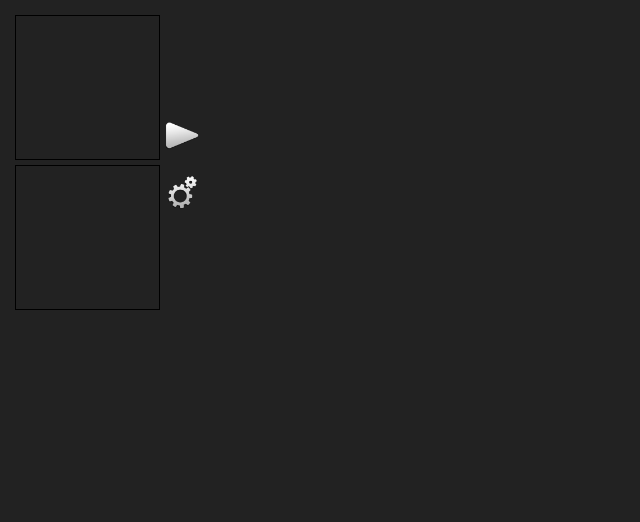
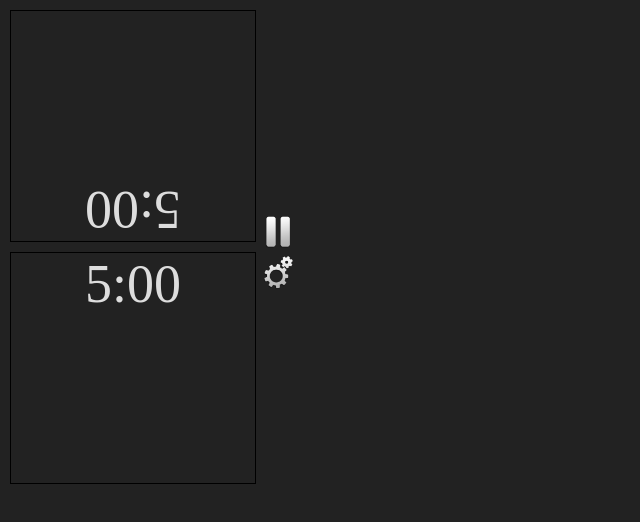
Before and after one commit to WWuzzy/hynkovo-chess-clock, a website: page app/www/index.html in a window 1280 px wide. Shown: the whole page, without its empty margins (0-640 px from the left). Drawn offline with Linux system fonts and the light colour scheme.

Commit message:
Make the design responsive.

```diff
--- a/app/www/css/app.css
+++ b/app/www/css/app.css
@@ -1,106 +1,97 @@
-
-/* Tip: Use "@import" to add styles instead of adding <link>'s in your
-   HTML, and volo will inline it when building for production */
-
-/* Your styles here */
-
-
 html {
     background: #222222;
     color: #DDDDDD;
+	height: 100%;
+}
+
+body {
+	height:100%;
+	margin: 0;
 }
 
 input {
 	float: right;
 }
 
-#clock1 {
-  transform: rotate(180deg);
-}
 
 .active {
     background: #333333;
 }
 
-.button {
+.button_icon {
     width: 36px;
     height: 36px;
-    position: absolute;
-	float: right;
 }
 
-#pausebutton {
-    margin-top: 110px; /* TODO: center */
-    margin-left: 156px;
-}
 
-#settingsbutton {
-    margin-top: 166px;
-    margin-left: 156px;
+#wrapper {
+   max-width: 300px;
+   height: 96%;
+   max-height: 500px;
+   padding-top:10px;
 }
 
 #settings {
-   margin: 0;
-   position: absolute;
-   top: 10px;
-   left: 10px;
-   width: 200px; /* TODO */
-   height: 300px;
+	padding-left: 10px;
+	padding-right: 10px;
 	border-width: 2px;
 	overflow: hidden;
 	display: none;
+	width: 100%;
+}
+
+#time {
+	height: 100%;
 }
 
 
-/* Small devices */
-@media only screen and (max-width : 500px) {
-
 #clocks {
-   margin: 0;
-   position: absolute;
-   top: 10px;
-   left: 10px;
-   width: 90%;
-   height: 90%;
-   border-width: 2px;
-   overflow: hidden;
+    float: none;
+    width: auto;
+    padding-right:46px;
+    height: 100%;
+    padding-left: 10px;
 }
 
 .clock {
-   height:143px;
-   width:143px;
-   margin: 5px;
+    height:46%;
     border: 1px solid black;
     text-align: center;
-   vertical-align: middle;
-   line-height: 143px;
-   font-size: 34px;
+    font-size: 54px;
+    display: -moz-box;
+    -moz-box-align: center;
+    -moz-box-pack: center;
+    width: 100%;
+
+ /* W3C compliant version of flexbox. */
+    display:box;
+    box-pack:center;
+    box-align:center;
 }
 
+.timer {
+	display: box;
+	box-align: center;
 }
 
-/* Larger devices */
-@media only screen and (min-width : 501px) {
-
- #clocks {
-   margin: 0;
-   position: absolute;
-   top: 10px;
-   left: 10px;
-   width: 200px; /* TODO */
-   height: 300px;
-   border-width: 2px;
-   overflow: hidden;
+#clock1 {
+  transform: rotate(180deg);
 }
 
- .clock {
-   height:143px;
-   width:143px;
-   margin: 5px;
-   border: 1px solid black;
-   text-align: center;
-   vertical-align: middle;
-   line-height: 143px;
-   font-size: 34px;
+#clock2 {
+	margin-top: 10px;
 }
+
+#controls {
+	position: absolute;
+	top: 50%;
+	margin-top: -41px; /* Move up by one icon height plus half the space between clocks. */
 }
+
+#controls_wrapper {
+	width: 40px;
+	float: right;
+	height: 96%;
+	position: relative;
+	padding-top: 10px;
+}
--- a/app/www/index.html
+++ b/app/www/index.html
@@ -17,21 +17,21 @@
 
 	<div id="wrapper">
 		<div id="settings">
+			<p><label for="minutes">Minutes: </label><input type="text" id="minutes" size="3"/></p>
+			<p><label for="seconds">Seconds: </label><input type="text" id="seconds" size="3"/></p>
+			<p><label for="increment">Increment (sec): </label><input type="text" id="increment" size="3"/></p>
 			<p>
-			<label for="minutes">Minutes: </label><input type="text" id="minutes" size="3"/>
-			</p>
-			<p>
-			<label for="seconds">Seconds: </label><input type="text" id="seconds" size="3"/>
-			</p>
-			<p>
-			<label for="increment">Increment (sec): </label><input type="text" id="increment" size="3"/>
-			</p>
-			<p>
-			<button id="use_settings_button">Go!</button>
-			<button id="cancel_button">Cancel</button>
+				<button id="use_settings_button">Go!</button>
+				<button id="cancel_button">Cancel</button>
 			</p>
 		</div>
 		<div id="time">
+			<div id="controls_wrapper">
+				<div id="controls">
+					<img src="/img/Pause.png" id="pausebutton" class="button_icon" />
+					<img src="/img/Machine.png" id="settingsbutton" class="button_icon" />
+				</div>
+			</div>
 		    <div id="clocks">
 			  <div class="clock" id="clock1">
 			  	<div class="timer"></div>
@@ -40,8 +40,6 @@
 			  	<div class="timer"></div>
 			  </div>
 		    </div>
-			<img src="/img/Play.png" id="pausebutton" class="button" />
-			<img src="/img/Machine.png" id="settingsbutton" class="button" />
 		</div>
 	</div>
 
--- a/app/www/js/app.js
+++ b/app/www/js/app.js
@@ -2,7 +2,8 @@
 // http://requirejs.org/docs/api.html#define
 
 /* TODO: do not have a setInterval running all the time?
- * Increment. Validate settings input (must be integer.) */
+ * Increment. Validate settings input (must be integer.) Beep
+ * upon finish. */
 
 define(function(require) {
 	var $ = require('zepto');
@@ -33,19 +34,19 @@ define(function(require) {
 		state.state = STATE_INIT;
 		state.timer1.value = settings.initial_time;
 		state.timer2.value = settings.initial_time;
-		timer_to_clock(state.timer1, $('#clock1'));
-		timer_to_clock(state.timer2, $('#clock2'));
+		timer_to_clock(state.timer1, '#clock1');
+		timer_to_clock(state.timer2, '#clock2');
 		$('#pausebutton').attr('src', '/img/Pause.png');
 		$('#clock1').removeClass('active');
 		$('#clock2').removeClass('active');
 	};
 
-	timer_to_clock = function(timer, clock) {
+	timer_to_clock = function(timer, clock_selector) {
 		var seconds_total = timer.value / 1000;
 		var minutes = Math.round((seconds_total - seconds_total % 60)/60);
 		var seconds = Math.floor(seconds_total - 60 * minutes);
 		if (seconds < 10) { seconds = '0' + seconds;};
-		clock.html(minutes + ':' + seconds);
+		$(clock_selector + ' .timer').html( minutes + ':' + seconds);
 	}
 
 
@@ -55,11 +56,11 @@ define(function(require) {
 
 		if (state.state == STATE_TIMER1_RUNNING) {
 			timer = state.timer1;
-			clock = $('#clock1');
+			clock = '#clock1';
 		}
 		else if (state.state == STATE_TIMER2_RUNNING) {
 			timer = state.timer2;
-			clock = $('#clock2');
+			clock = '#clock2';
 		}
 		timer.value -= PERIOD;
 		timer_to_clock(timer, clock);
```
Lines whose indentation alone changed are shown as unchanged.
